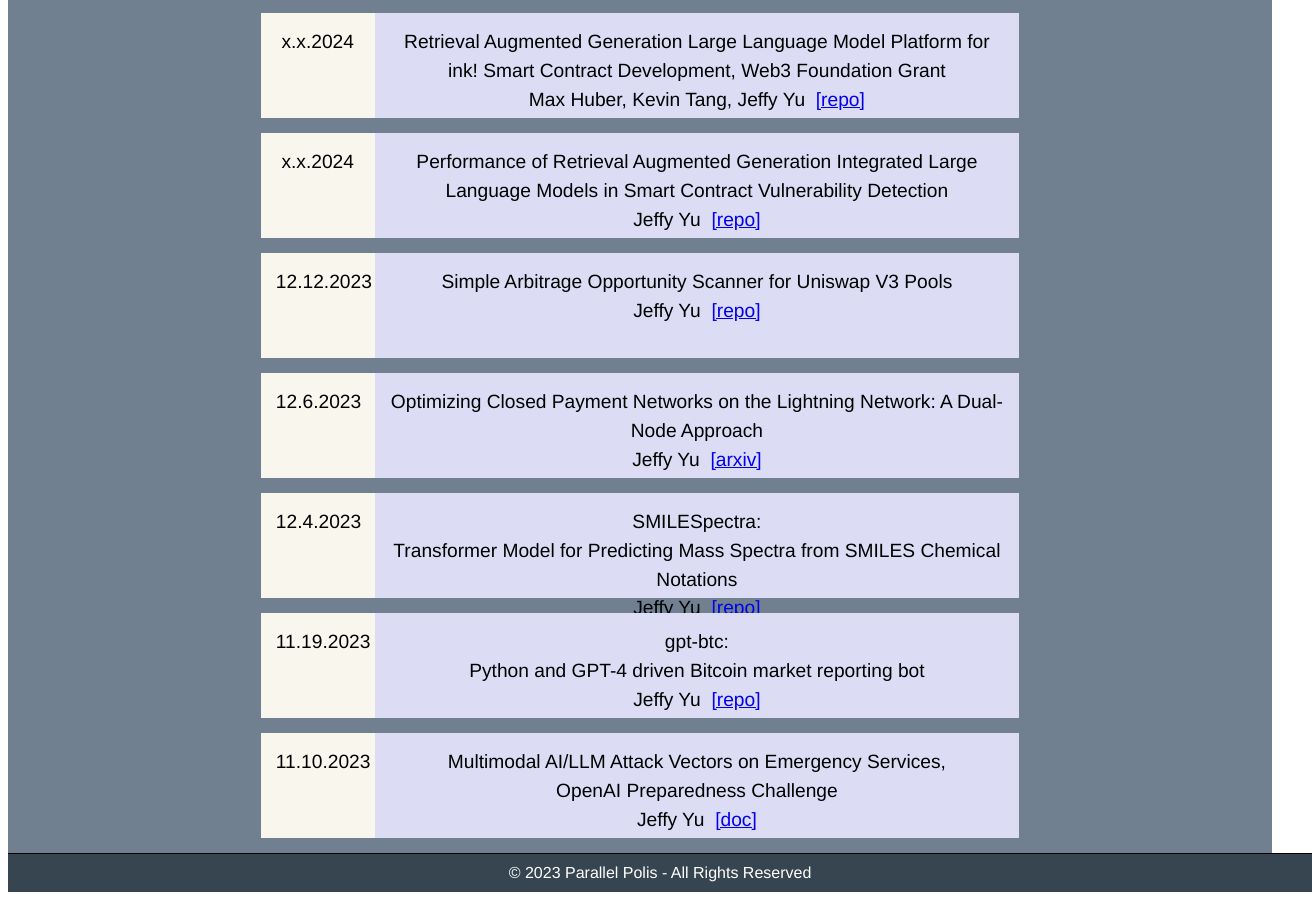
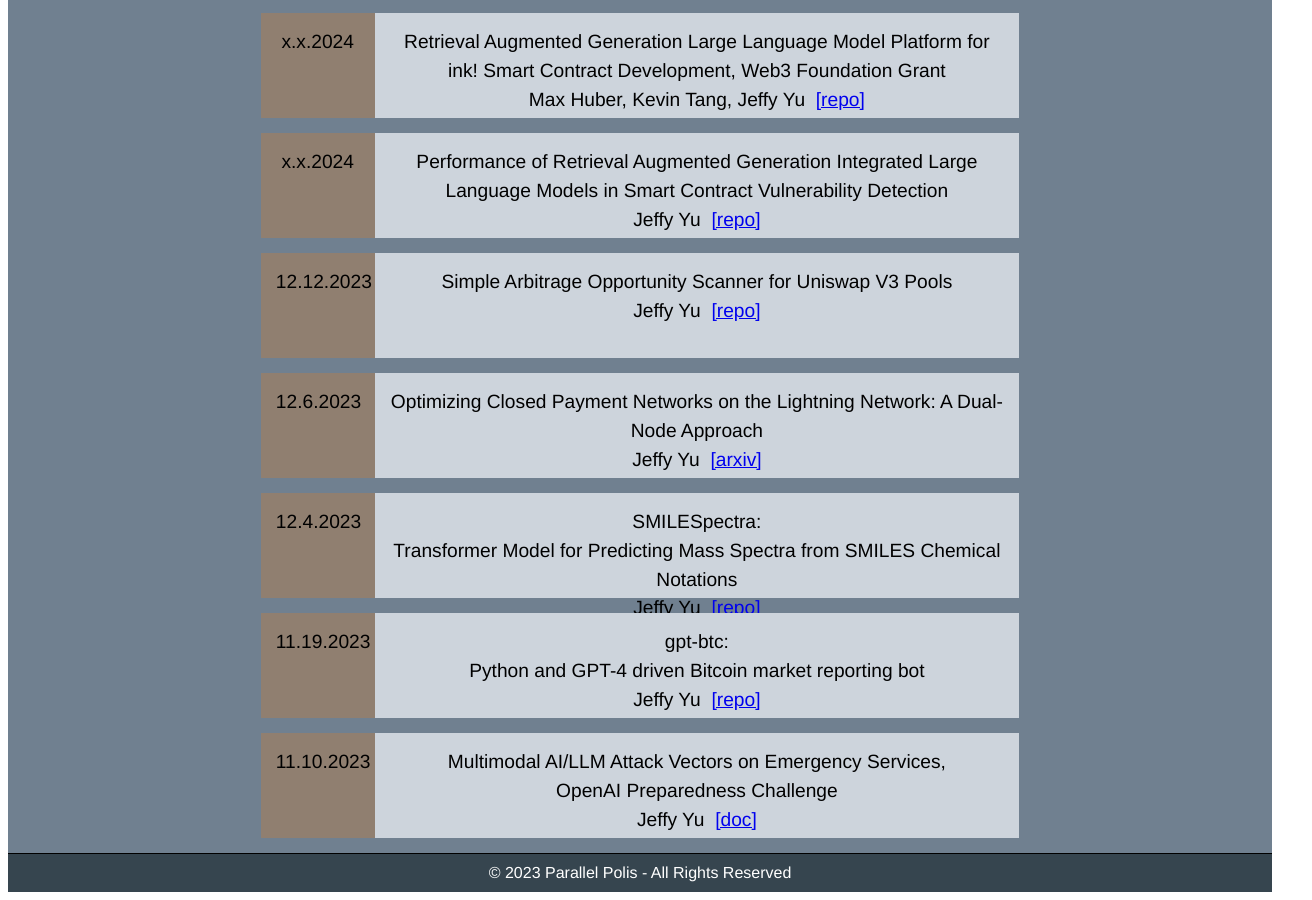
Before and after one commit to yu-jeffy/parallelpolis, a Next.js app: page / in a window 1280 px wide. Shown: the part 244-1144 px from the top of the page, 1312 px wide, since content can reach past the window. Built offline with nearby package versions, Linux system fonts and the light colour scheme.

Commit message:
Update index.module.css

```diff
--- a/styles/index.module.css
+++ b/styles/index.module.css
@@ -60,13 +60,13 @@
 }
 
 .date, .title {
-  background-color: #F9F6EE;
+  background-color: #907F70;
   padding: 15px;
   margin-bottom: 15px;
 }
 
 .title {
-  background-color: #dcdcf5;
+  background-color: #CDD4DC;
 }
 
 /* Styles for specific dates or titles */
@@ -83,6 +83,7 @@
   border-top: 1px solid black;
   font-family: 'Helvetica', 'Arial', sans-serif;
   color: white;
+  box-sizing: border-box;
 }
 
 @media (max-width: 768px) {
```
